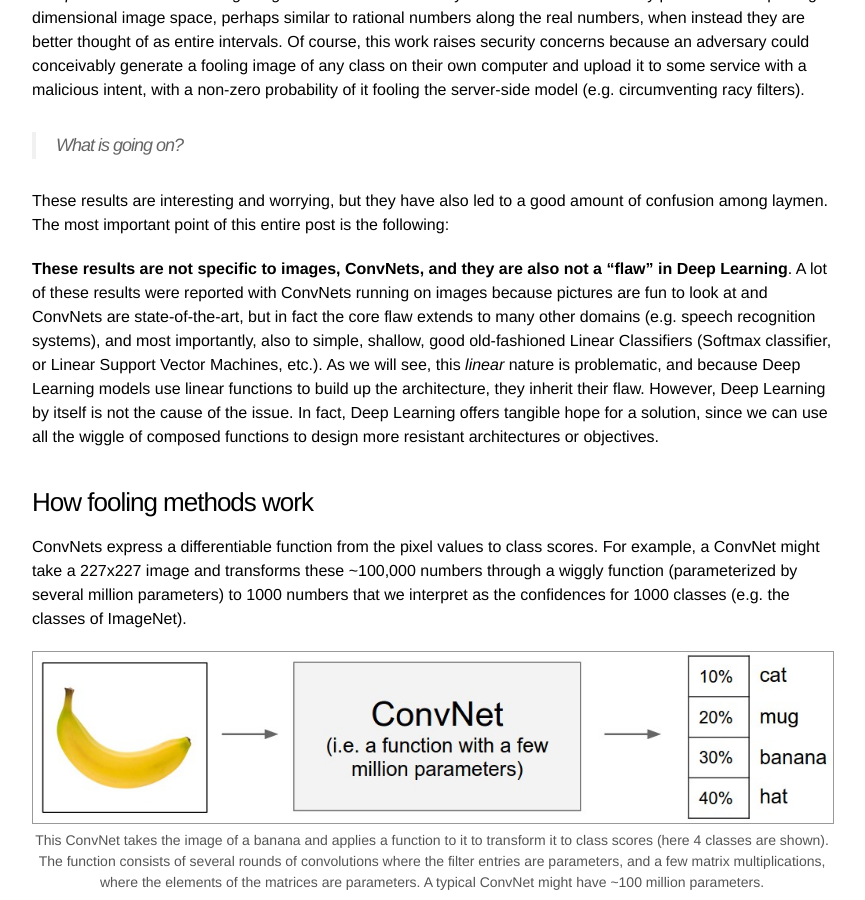
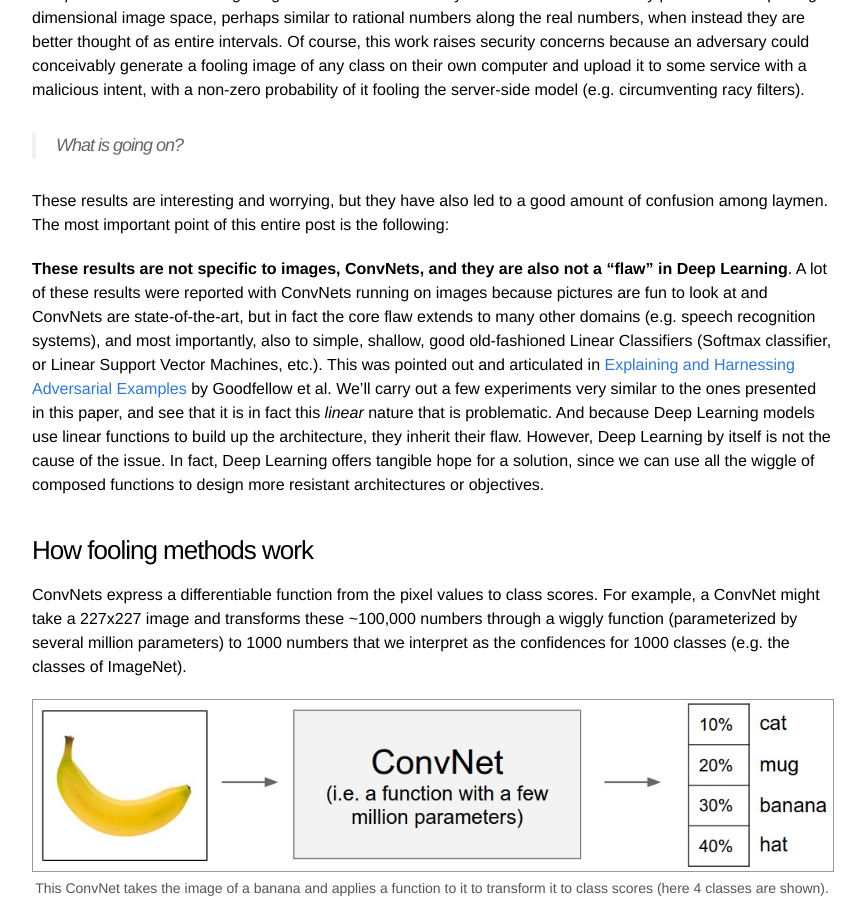
Before and after one commit to karpathy/karpathy.github.io, a Jekyll site: the page built from _posts/2015-03-30-breaking-convnets.markdown, in a window 1280 px wide and 900 px high, scrolled down 2191 px. Shown: the whole window, without its empty margins (208-1073 px from the left). Built offline with Jekyll 4.4.1, drawn with Linux system fonts in a browser that asks for light colours; Markdown is read by kramdown in place of the engine named in the settings; formulas are drawn with MathJax 3; comment, search, counter and statistics services are not loaded; some of the changed text lies outside the part shown.

Commit message:
fixing more references

```diff
--- a/_posts/2015-03-30-breaking-convnets.markdown
+++ b/_posts/2015-03-30-breaking-convnets.markdown
@@ -43,7 +43,7 @@ The conclusion seems to be that we can take any arbitrary image and classify it
 
 These results are interesting and worrying, but they have also led to a good amount of confusion among laymen. The most important point of this entire post is the following:
 
-**These results are not specific to images, ConvNets, and they are also not a "flaw" in Deep Learning**. A lot of these results were reported with ConvNets running on images because pictures are fun to look at and ConvNets are state-of-the-art, but in fact the core flaw extends to many other domains (e.g. speech recognition systems), and most importantly, also to simple, shallow, good old-fashioned Linear Classifiers (Softmax classifier, or Linear Support Vector Machines, etc.). As we will see, this *linear* nature is problematic, and because Deep Learning models use linear functions to build up the architecture, they inherit their flaw. However, Deep Learning by itself is not the cause of the issue. In fact, Deep Learning offers tangible hope for a solution, since we can use all the wiggle of composed functions to design more resistant architectures or objectives.
+**These results are not specific to images, ConvNets, and they are also not a "flaw" in Deep Learning**. A lot of these results were reported with ConvNets running on images because pictures are fun to look at and ConvNets are state-of-the-art, but in fact the core flaw extends to many other domains (e.g. speech recognition systems), and most importantly, also to simple, shallow, good old-fashioned Linear Classifiers (Softmax classifier, or Linear Support Vector Machines, etc.). This was pointed out and articulated in [Explaining and Harnessing Adversarial Examples](http://arxiv.org/abs/1412.6572) by Goodfellow et al. We'll carry out a few experiments very similar to the ones presented in this paper, and see that it is in fact this *linear* nature that is problematic. And because Deep Learning models use linear functions to build up the architecture, they inherit their flaw. However, Deep Learning by itself is not the cause of the issue. In fact, Deep Learning offers tangible hope for a solution, since we can use all the wiggle of composed functions to design more resistant architectures or objectives.
 
 ### How fooling methods work
 
@@ -72,9 +72,11 @@ In short, to create a fooling image we start from whatever image we want (an act
 
 ### Fooling a Linear Classifier on ImageNet
 
-ConvNets, of course, do not express a linear function from images to class scores; They are a complex Deep Learning model that expresses a highly non-linear function. However, the components that make up a ConvNet *are* linear: Convolution of a filter with its input is a linear operation (we are sliding a filter through the input and computing dot products - a linear operation), and matrix multiplications are also a linear function.
+As I mentioned before (and as described in more detail in [Goodfellow et al.](http://arxiv.org/abs/1412.6572)), it is the use of linear functions that makes our models susceptible for an attack. ConvNets, of course, do not express a linear function from images to class scores; They are a complex Deep Learning model that expresses a highly non-linear function. However, the components that make up a ConvNet *are* linear: Convolution of a filter with its input is a linear operation (we are sliding a filter through the input and computing dot products - a linear operation), and matrix multiplications are also a linear function.
 
-So here's a fun experiment we'll do. Lets forget about ConvNets - they are a distracting overkill as far as the core flaw goes. Instead, lets break a linear classifier and lets also keep with the theme of breaking models on images because they are fun to look at. Here is the setup:
+So here's a fun experiment we'll do. Lets forget about ConvNets - they are a distracting overkill as far as the core flaw goes. Instead, lets fool a linear classifier and lets also keep with the theme of breaking models on images because they are fun to look at.
+
+Here is the setup:
 
 - Take 1.2 million images in ImageNet
 - Resize them to 64x64 (full-sized images would train longer)
@@ -100,7 +102,7 @@ Now that we've trained the model parameters we can start to produce fooling imag
 <img src="/assets/break/fool1.jpeg">
 <img src="/assets/break/fish.jpeg">
 <div class="thecap">
-  Fooled linear classifier: The starting image (left) is classified as a kit fox. That's incorrect, but then what can you expect from a linear classifier? However, if we add a small amount "goldfish" weights to the image (top row, middle), suddenly the classifier is convinced that it's looking at one with high confidence. We can distort it with the school bus template instead if we wanted to.
+  Fooled linear classifier: The starting image (left) is classified as a kit fox. That's incorrect, but then what can you expect from a linear classifier? However, if we add a small amount "goldfish" weights to the image (top row, middle), suddenly the classifier is convinced that it's looking at one with high confidence. We can distort it with the school bus template instead if we wanted to. Similar figures (but on the MNIST digits dataset) can be seen in Figure 2 of <a href="http://arxiv.org/abs/1412.6572">Goodfellow et al.</a>
 </div>
 </div>
 
@@ -151,15 +153,16 @@ Doing the dot product again we see that suddenly the score becomes 2. This is no
 
 ### Conclusions
 
-I should point out that [Explaining and Harnessing Adversarial Examples](http://arxiv.org/abs/1412.6572) by Goodfellow et al. is a required reading on this topic. This paper was the first to articulate and point out the linear functions flaw, and more generally argued that there is a tension between models that are easy to train (e.g. models that use linear functions) and models that resist adversarial perturbations.
+Several other related experiments can be found in [Explaining and Harnessing Adversarial Examples](http://arxiv.org/abs/1412.6572) by Goodfellow et al. This paper is a required reading on this topic. It was the first to articulate and point out the linear functions flaw, and more generally argued that there is a tension between models that are easy to train (e.g. models that use linear functions) and models that resist adversarial perturbations.
 
 As closing words for this post, the takeaway is that ConvNets still work very well in practice. Unfortunately, it seems that their competence is relatively limited to a small region around the data manifold that contains natural-looking images and distributions, and that once we artificially push images away from this manifold by computing noise patterns with backpropagation, we stumble into parts of image space where all bets are off, and where the linear functions in the network induce large subspaces of fooling inputs.
 
 With wishful thinking, one might hope that ConvNets would produce all-diffuse probabilities in regions outside the training data, but there is no part in an ordinary objective (e.g. mean cross-entropy loss) that explicitly enforces this constraint. Indeed, it seems that  the class scores in these regions of space are all over the place, and worse, a straight-forward attempt to patch this up by introducing a background class and iteratively adding fooling images as a new *background* class during training are not effective in mitigating the problem.
 
-It currently seems that to fix this problem we need to change our objectives, and/or our forward functional forms. However, as far as I know we haven't found very good candidates for either. To be continued.
+It seems that to fix this problem we need to change our objectives, our forward functional forms, or even the way we optimize our models. However, as far as I know we haven't found very good candidates for either. To be continued.
 
 #### Further Reading
 
+- Ian Goodfellow gave a talk on this work at the [RE.WORK Deep Learning Summit 2015](https://www.youtube.com/watch?v=Pq4A2mPCB0Y)
 - You can fool ConvNets as part of [CS231n Assignment #3 IPython Notebook](http://cs231n.github.io/assignment3/).
 - [IPython Notebook](http://cs.stanford.edu/people/karpathy/break_linear_classifier.ipynb) for this experiment. Also my [Caffe linear classifier](http://cs.stanford.edu/people/karpathy/caffe_linear_imagenet.zip) protos if you like.
```
Also changed, not shown: other parts of _posts/2015-03-30-breaking-convnets.markdown (+1 -1 lines).
